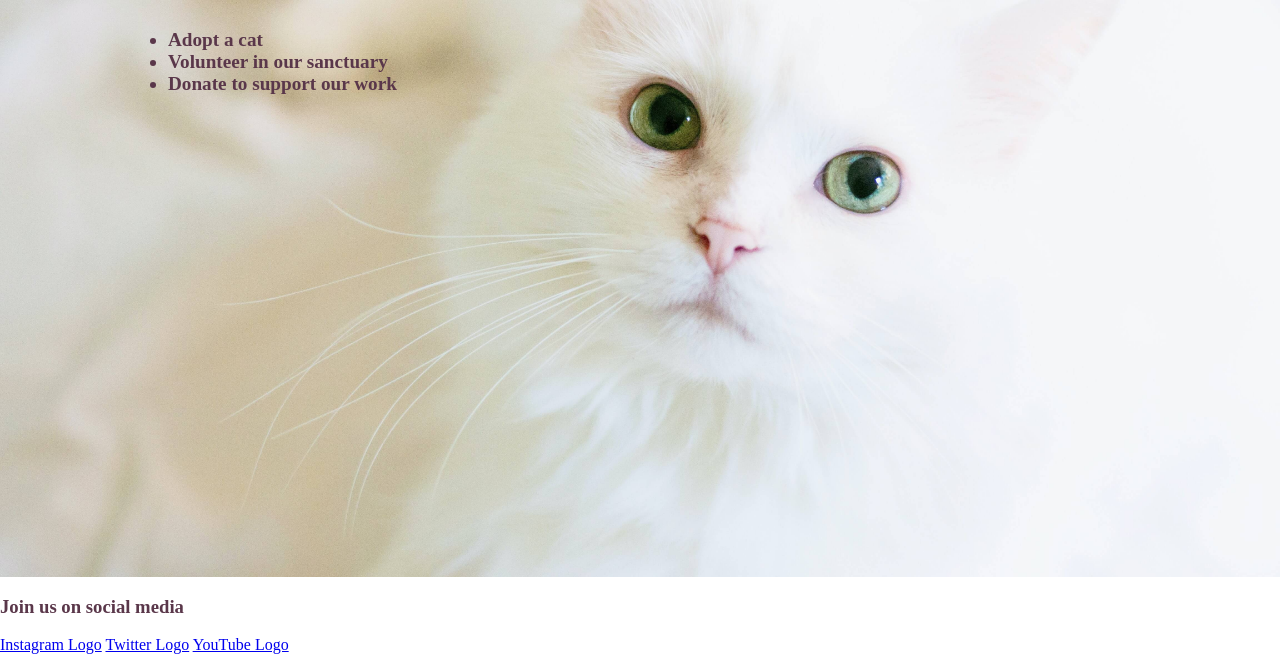
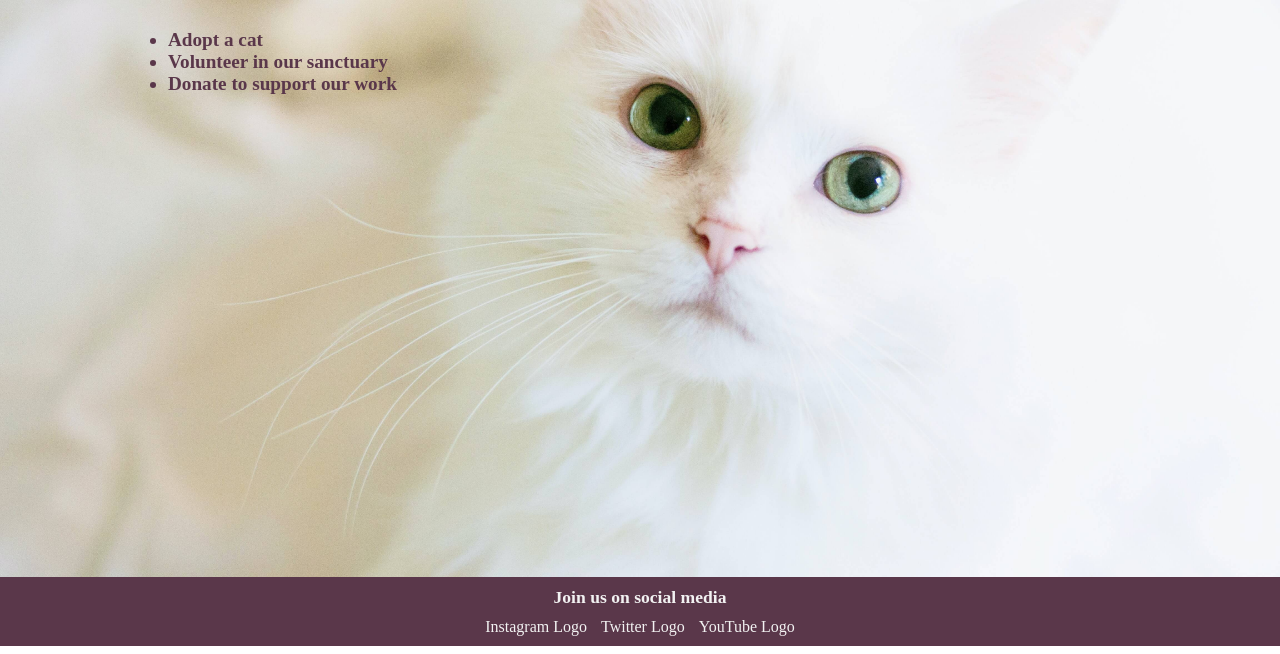
Before and after one commit to JulianeGampe/cat-sanctuary, a plain HTML site: page index.html in a window 1280 px wide. Shown: the part 424-1078 px from the top of the page. Drawn offline with Linux system fonts and the light colour scheme.

Commit message:
Style footer content and links

```diff
--- a/assets/css/style.css
+++ b/assets/css/style.css
@@ -95,3 +95,27 @@ ul li {
     font-size: 1.2rem;
     font-weight: bold;
 }
+
+/* footer */
+
+footer {
+    background-color: #5a374a;
+    color: #f2f2f2;
+    text-align: center;
+    margin: 0;
+    padding: 10px 0;
+}
+
+
+footer p {
+    margin: 0;
+    font-size: 1.1rem;
+    font-weight: 700;
+    padding-bottom: 10px;
+}
+
+footer a {
+    text-decoration: none;
+    color: inherit;
+    padding: 0 5px;
+}
--- a/index.html
+++ b/index.html
@@ -38,10 +38,11 @@
     </section>
     </div>
     <footer>
-        <h3>Join us on social media</h3>
+        <p>Join us on social media</p>
         <a href="https://www.instagram.com" target="_blank" aria-label="Join us on Instagram" rel="noopener">Instagram Logo</a>
         <a href="https://www.twitter.com" target="_blank" aria-label="Join us on Twitter" rel="noopener">Twitter Logo</a>
         <a href="https://www.youtube.com" target="_blank" aria-label="Join us on YouTube" rel="noopener">YouTube Logo</a>
+
     </footer>
 
 </body>
```
